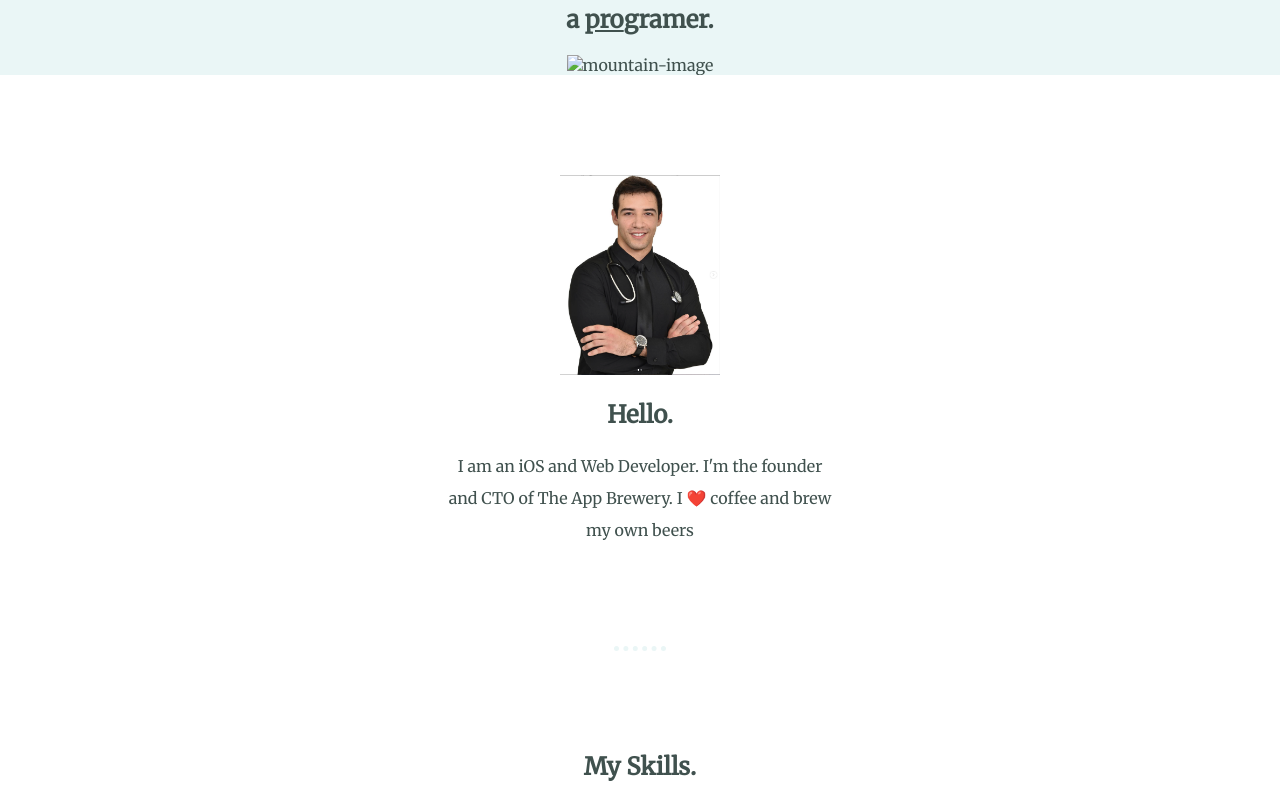
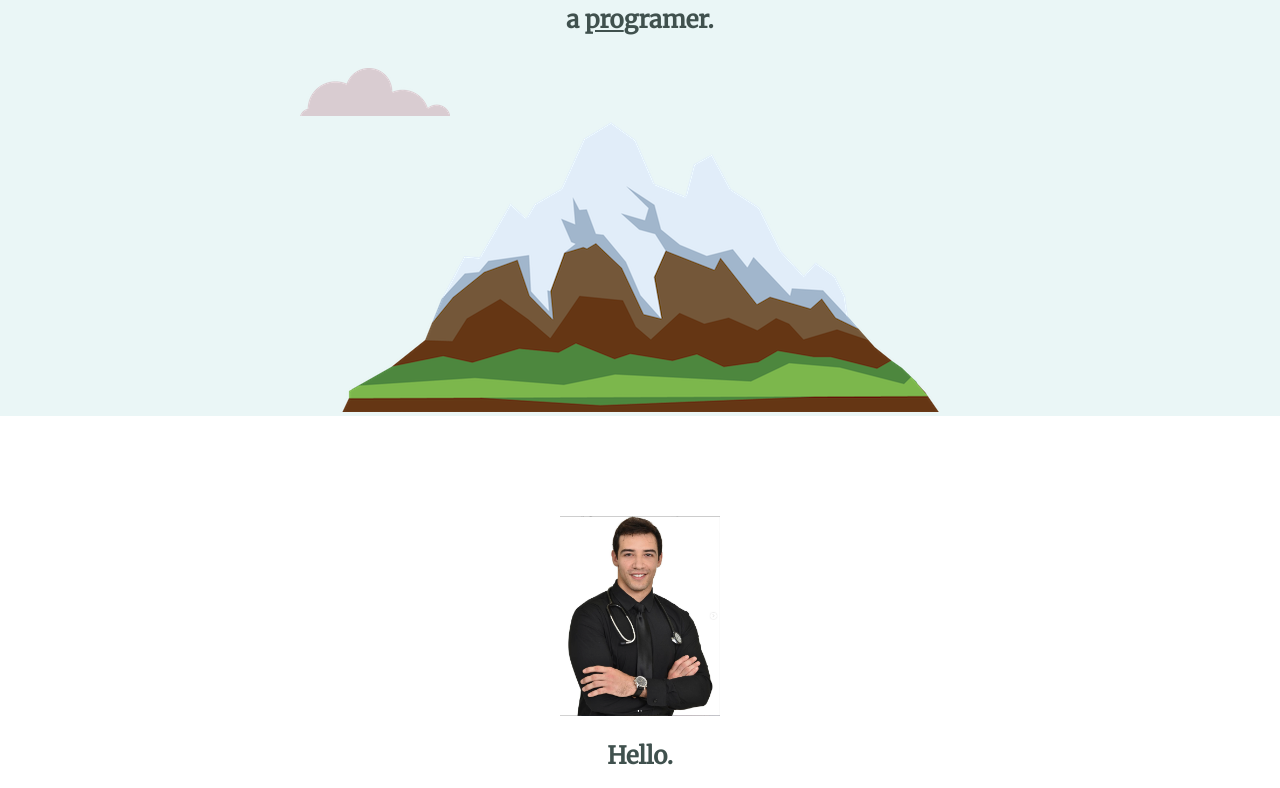
Before and after one commit to eduardomund/My_website, a plain HTML site: page index.html in a window 1280 px wide. Shown: the part 298-1086 px from the top of the page. Drawn offline with Linux system fonts and the light colour scheme.

Commit message:
Update index.html

```diff
--- a/index.html
+++ b/index.html
@@ -17,13 +17,13 @@
         <img class="top-cloud" src="/cloud.png" alt="cloud-image">
         <h1>I'm Eduardo</h1>
         <h2>a <span class="pro">pro</span>gramer.</h2>
-        <img class="bottom-cloud" src="cloud.png" alt="cloud-image">
-        <img src="images/mountain.png" alt="mountain-image">
+        <img class="bottom-cloud" src="/cloud.png" alt="cloud-image">
+        <img src="/mountain.png" alt="mountain-image">
     </div>
 
     <div class="middle-container">
         <div class="profile">
-          <img height="200rem" src="foto_profissional.png" alt="">
+          <img height="200rem" src="/foto_profissional.png" alt="">
           <h2>Hello.</h2>
           <p class="firstPar">I am an iOS and Web Developer. I'm the founder and CTO of The App Brewery. I ❤️ coffee and brew my own beers</p>
         </div>
```
